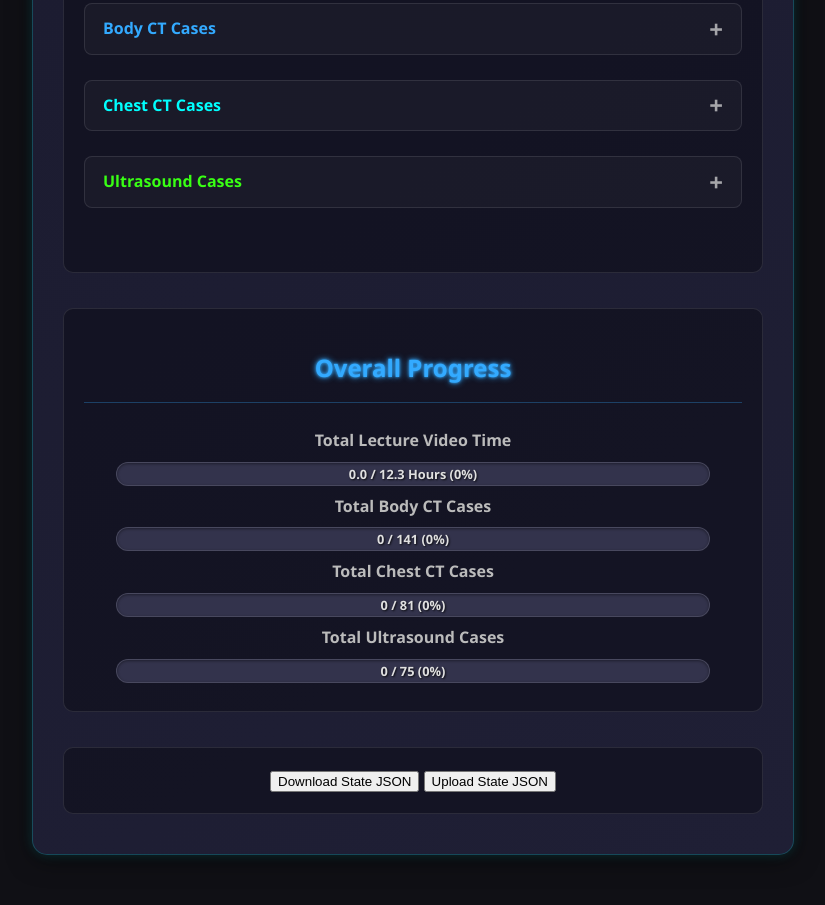
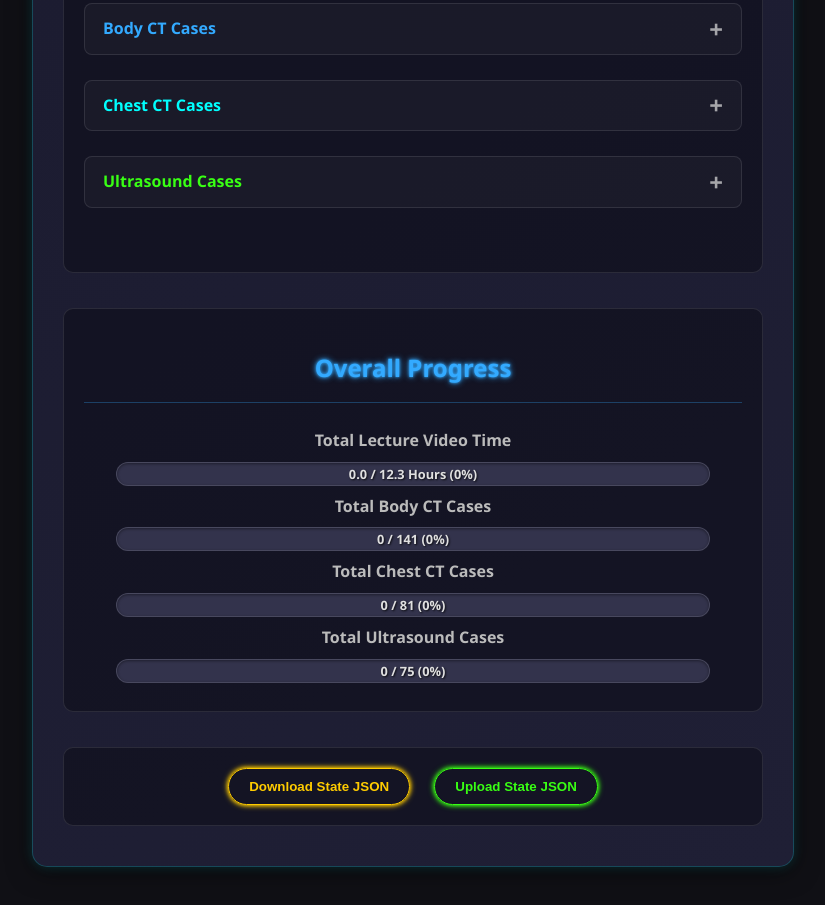
Before and after one commit to starfox1230/radiology-tracker, a website: page public/index.html in a window 1280 px wide. Shown: the part 1033-1938 px from the top of the page, without its empty margins (227-1052 px from the left). Drawn offline with Linux system fonts and the light colour scheme; no server answers.

Commit message:
Update index.html - buttons pretty

```diff
--- a/public/index.html
+++ b/public/index.html
@@ -267,6 +267,41 @@
         .save-status { text-align: center; margin-top: 15px; font-style: italic; color: var(--tertiary-neon); height: 1.2em; opacity: 0; transition: opacity 0.5s ease; }
         .save-status.visible { opacity: 1; }
 
+
+        /* ── Neon‑glow State Buttons ── */
+        .state-btn {
+          padding: 10px 20px;
+          border-radius: 20px;
+          background: var(--button-bg);
+          border: 1px solid;
+          font-weight: bold;
+          cursor: pointer;
+          transition: all 0.2s ease;
+          margin: 0 10px;
+        }
+
+        /* Download (accent‑neon) */
+        .export-btn {
+          border-color: var(--accent-neon);
+          color: var(--accent-neon);
+          box-shadow: 0 0 4px var(--accent-neon), 0 0 6px var(--accent-neon);
+        }
+        .export-btn:hover {
+          background-color: rgba(255,204,0,0.1);
+          box-shadow: 0 0 6px var(--accent-neon), 0 0 10px var(--accent-neon), 0 0 14px var(--accent-neon);
+        }
+
+        /* Upload (tertiary‑neon) */
+        .import-btn {
+          border-color: var(--tertiary-neon);
+          color: var(--tertiary-neon);
+          box-shadow: 0 0 4px var(--tertiary-neon), 0 0 6px var(--tertiary-neon);
+        }
+        .import-btn:hover {
+          background-color: rgba(57,255,20,0.1);
+          box-shadow: 0 0 6px var(--tertiary-neon), 0 0 10px var(--tertiary-neon), 0 0 14px var(--tertiary-neon);
+        }
+
     </style>
 </head>
 <body>
@@ -385,9 +420,9 @@
          </div>
          <!-- ── STATE EXPORT / IMPORT CONTROLS ── -->
          <div class="section" style="text-align:center; margin-bottom:10px;">
-             <button id="exportStateBtn">Download State JSON</button>
+             <button id="exportStateBtn" class="state-btn export-btn">Download State JSON</button>
              <input type="file" id="importStateFile" accept="application/json" style="display:none">
-             <button id="importStateBtn">Upload State JSON</button>
+             <button id="importStateBtn" class="state-btn import-btn">Upload State JSON</button>
          </div>
 
     </div>
```
